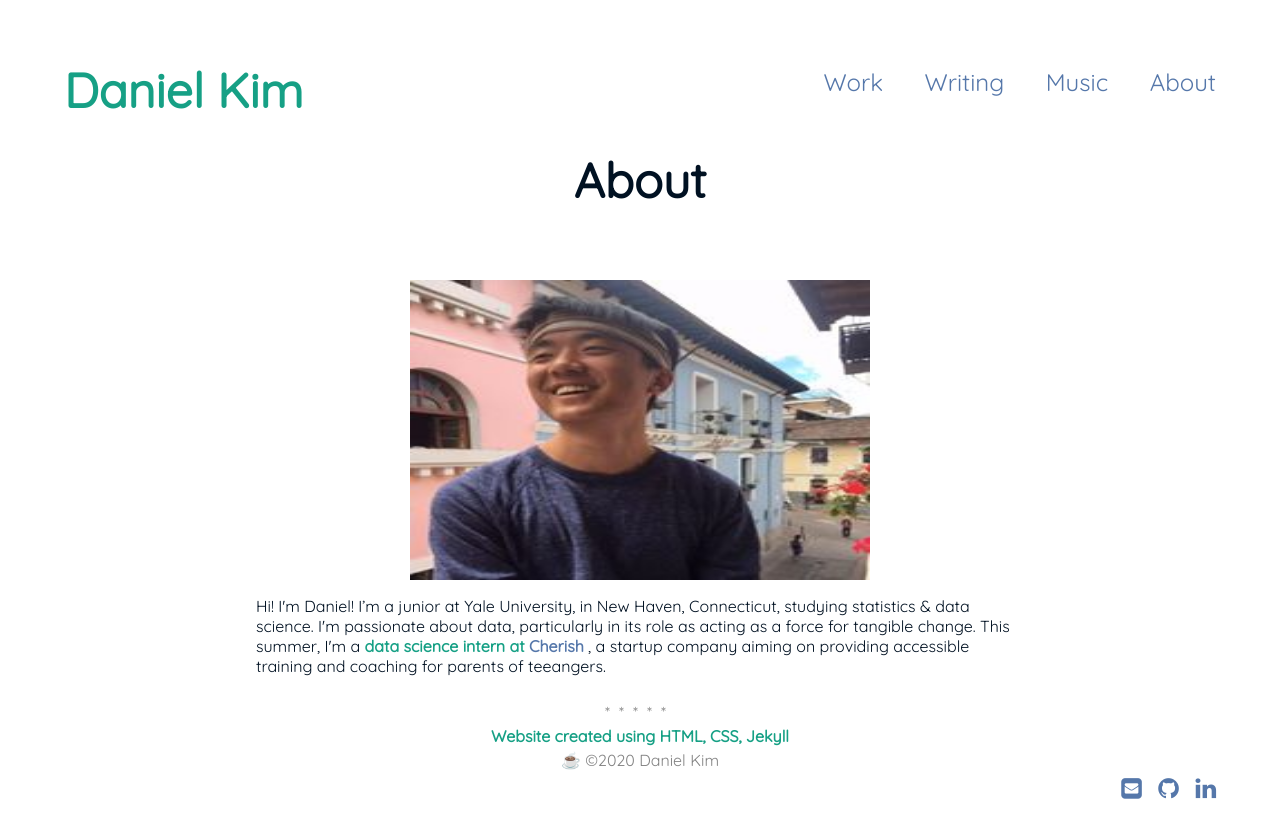
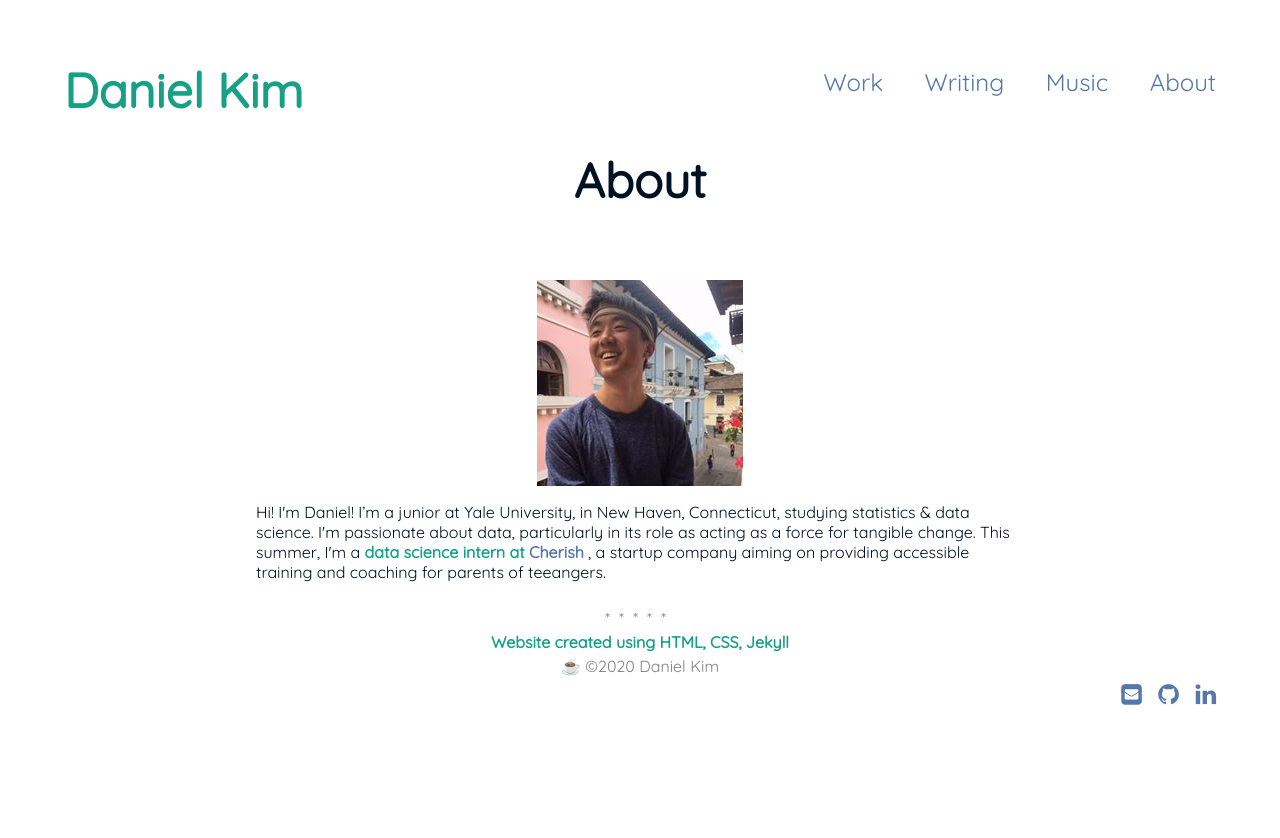
Before and after one commit to danielk56/danielk56.github.io, a Jekyll site: the page built from about.html, in a window 1280 px wide. Shown: the top 838 px of the page. Built offline with Jekyll 4.4.1, drawn with Linux system fonts in a browser that asks for light colours.

Commit message:
Update about.html

```diff
--- a/about.html
+++ b/about.html
@@ -8,7 +8,7 @@ title: About
 <div class="wide" markdown="1">
 
 <p align="center">
-<img width="460" height="300" src="https://raw.githubusercontent.com/danielk56/danielk56.github.io/master/assets/img/profile.jpg">
+<img src="https://raw.githubusercontent.com/danielk56/danielk56.github.io/master/assets/img/profile.jpg">
 </p>
 
 
```
